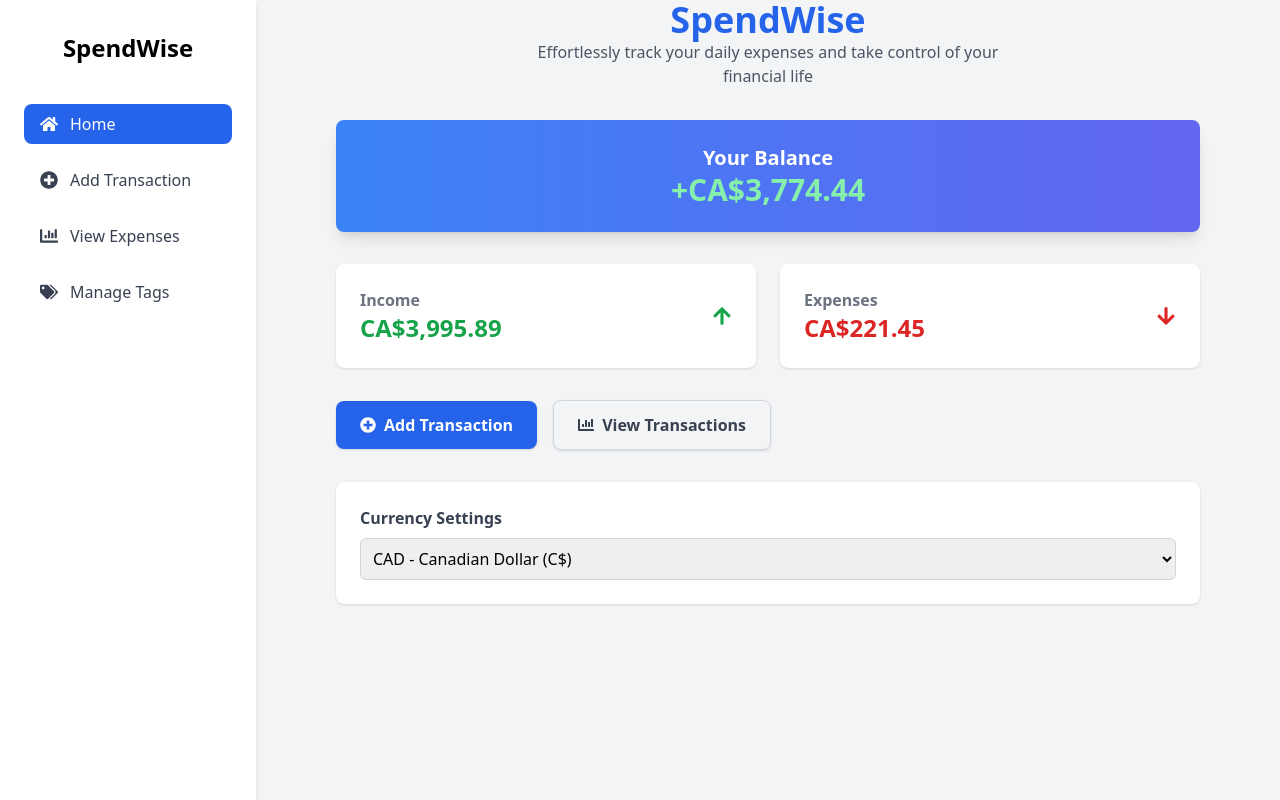
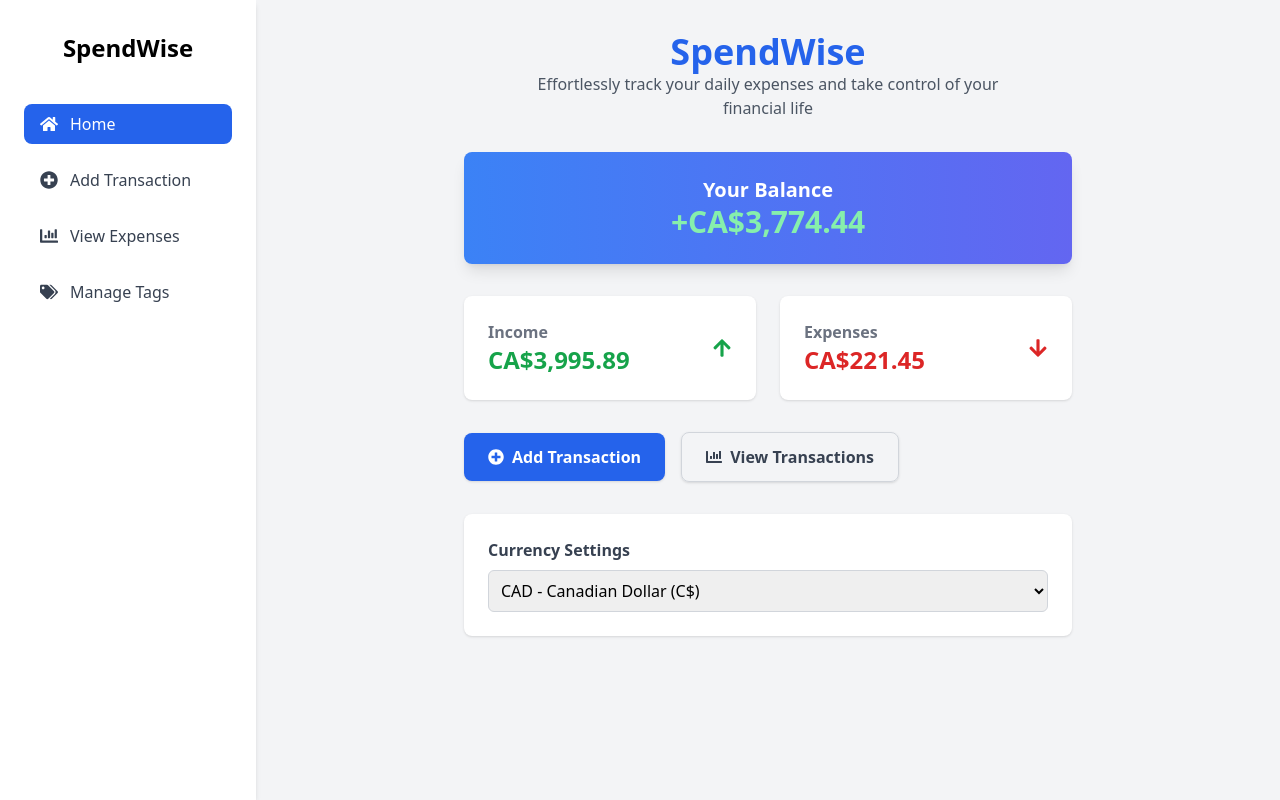
Before and after one commit to Sanduni4822/CashFlow-Tracker-Individual-, a React (Vite) app: page / in a window 1280 px wide. Built offline with nearby package versions, Linux system fonts and the light colour scheme.

Commit message:
Made the main content smaller in width

```diff
--- a/src/pages/home/HomePage.jsx
+++ b/src/pages/home/HomePage.jsx
@@ -11,8 +11,8 @@ const HomePage = () => {
     <div className="flex min-h-screen bg-gray-100">
       <Sidebar />
 
-      {/* Main content with equal small padding left and right */}
-      <main className="flex-1 px-4 max-w-4xl mx-auto">
+      {/* Main content with smaller width */}
+      <main className="flex-1 px-8 py-8 max-w-2xl mx-auto">
         <div className="text-center mb-8">
           <h2 className="text-4xl font-extrabold text-blue-600">SpendWise</h2>
           <p className="text-gray-600">
```
